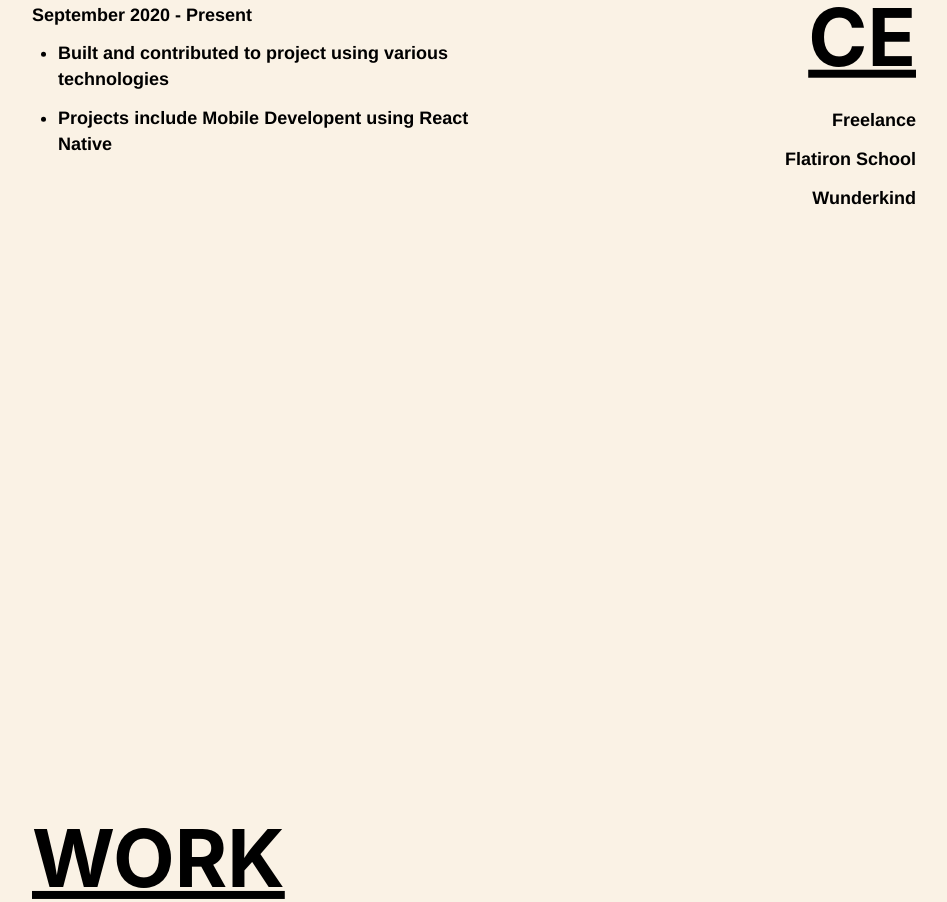
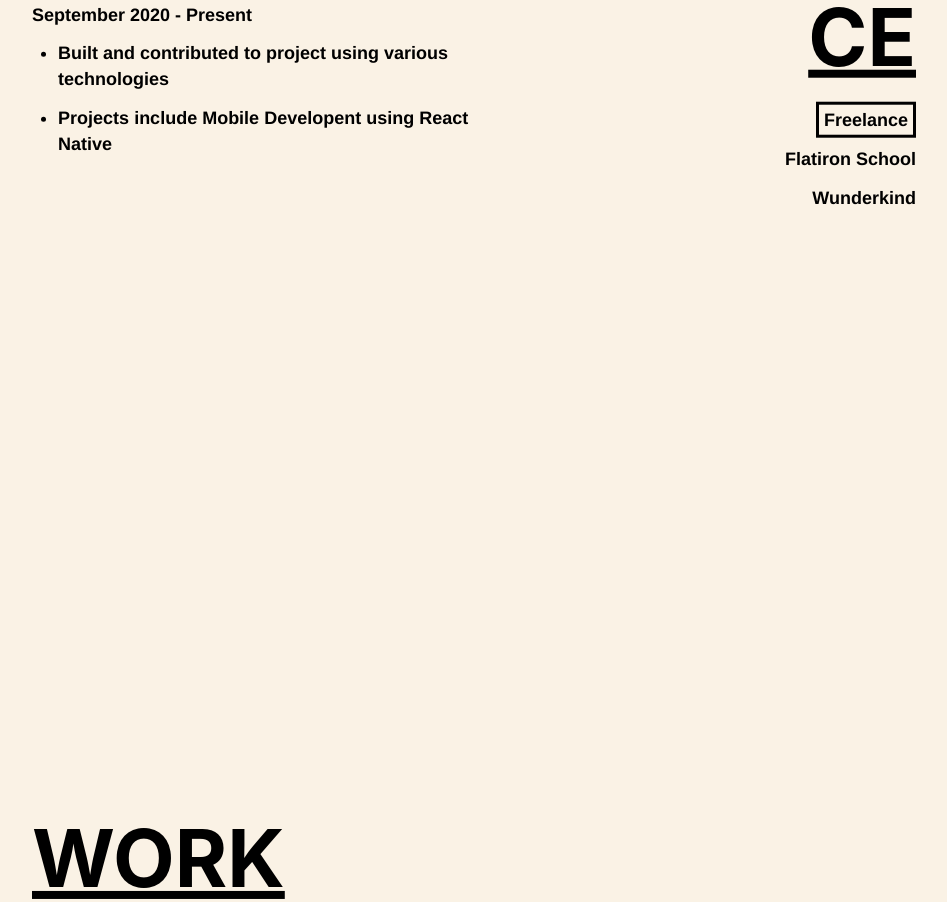
Before and after one commit to maxcroy1/portfolio_v1, a Gatsby site: page / in a window 1280 px wide. Shown: the part 1929-2831 px from the top of the page, without its empty margins (166-1113 px from the left). Built offline with nearby package versions, Linux system fonts and the light colour scheme; Gatsby itself is replaced by a stand-in of ours.

```diff
--- a/src/components/experience.js
+++ b/src/components/experience.js
@@ -60,7 +60,7 @@
               {jobsData.map(({ node }, i) => {
                 const { company } = node.frontmatter;
                 return (
-                <li onClick={() => setTab(i)} key={i}>{company}</li>
+                <li onClick={() => setTab(i)} key={i}><span className={ tab === i ? experienceStyles.selected : '' }>{company}</span></li>
                 );
               })}
           </ul>
--- a/src/styles/experience.module.css
+++ b/src/styles/experience.module.css
@@ -57,3 +57,8 @@
 .title {
     font-size: 80px;
 }
+
+.selected {
+    border: 3px solid black;
+    padding: 5px;
+}
```
